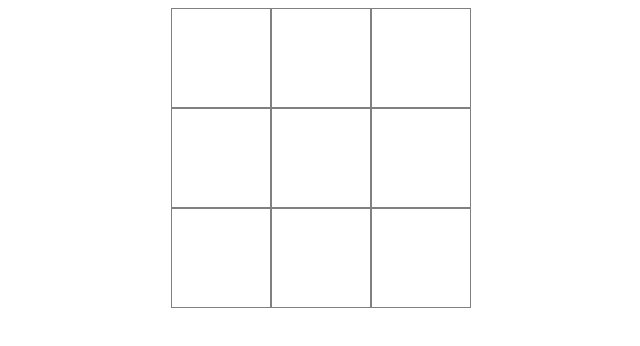
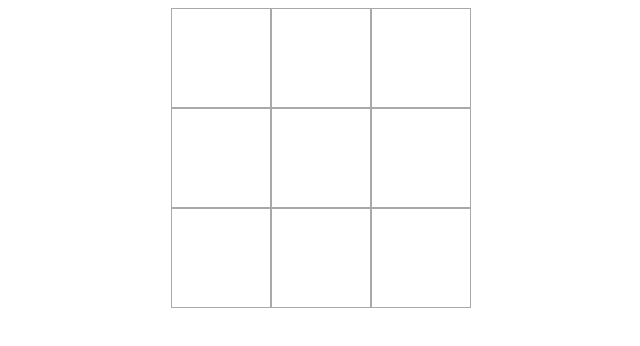
Before and after one commit to gitdevsolutions/warsawjs-workshops-15-tictactoe, a plain HTML site: page index.html in a window 1280 px wide. Shown: the whole page, without its empty margins (319-959 px from the left). Drawn offline with Linux system fonts and the light colour scheme.

Commit message:
krok piaty 7

```diff
--- a/game.css
+++ b/game.css
@@ -13,7 +13,7 @@
 	height: 100px;
 	width: 100px;
 	display: inline-block;
-	border: 1px solid grey;
+	border: 1px solid darkgrey;
 }
 
 .red {
--- a/game.js
+++ b/game.js
@@ -14,6 +14,7 @@ document.addEventListener("DOMContentLoaded", function() {
     currentPlayer = "playerA";
     emptyFields = 9;
     fields.forEach(field => field.addEventListener("click", fieldClickHandler));
+    fields.forEach(field => field.removeAttribute('class'));
   }
 
   function fieldClickHandler() {
```
